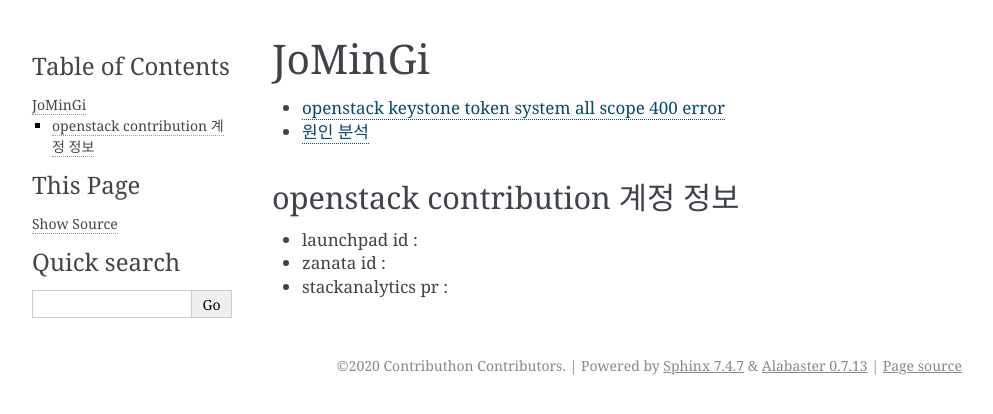
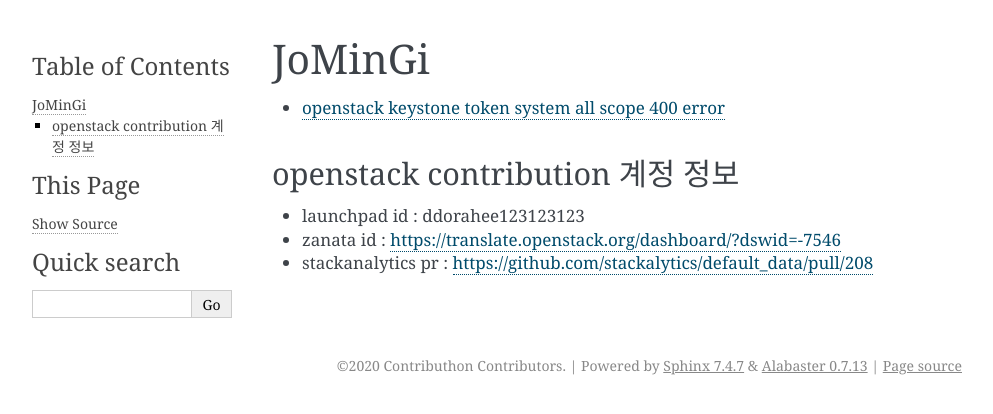
Before and after one commit to openstack-kr/contributhon-2020, a Sphinx documentation site: the page built from doc/source/JoMinGi/index.rst, in a window 1280 px wide. Shown: the top 414 px of the page, without its empty margins (148-1141 px from the left). Built offline with Sphinx 7.4.7, drawn with Linux system fonts in a browser that asks for light colours; the version number could not be read and is left out.

```diff
--- a/doc/source/JoMinGi/index.rst
+++ b/doc/source/JoMinGi/index.rst
@@ -11,6 +11,6 @@ JoMinGi
 
 openstack contribution 계정 정보
 -------------------------------------------------
-- launchpad id :
-- zanata id :
-- stackanalytics pr :
+- launchpad id : ddorahee123123123
+- zanata id : https://translate.openstack.org/dashboard/?dswid=-7546
+- stackanalytics pr : https://github.com/stackalytics/default_data/pull/208
```
Also changed, not shown: doc/source/JoMinGi/keystone_token_system_scope.rst (+5 -2 lines).
